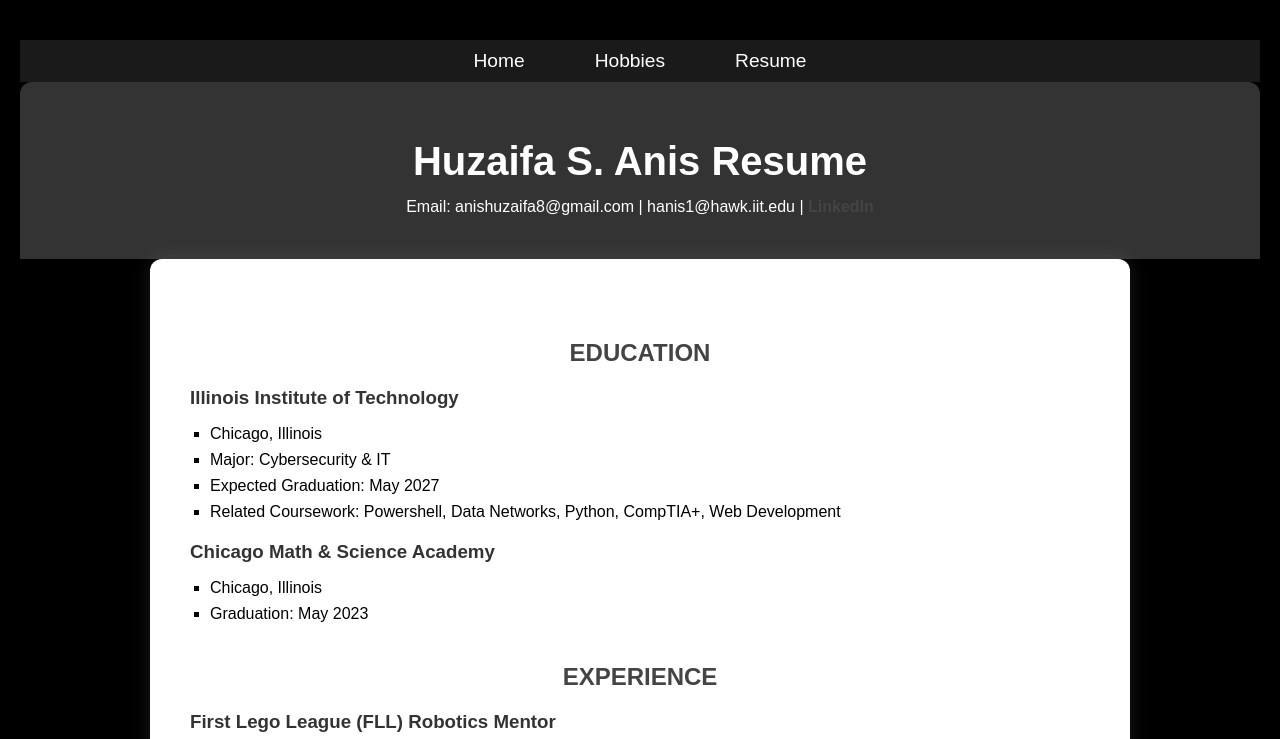
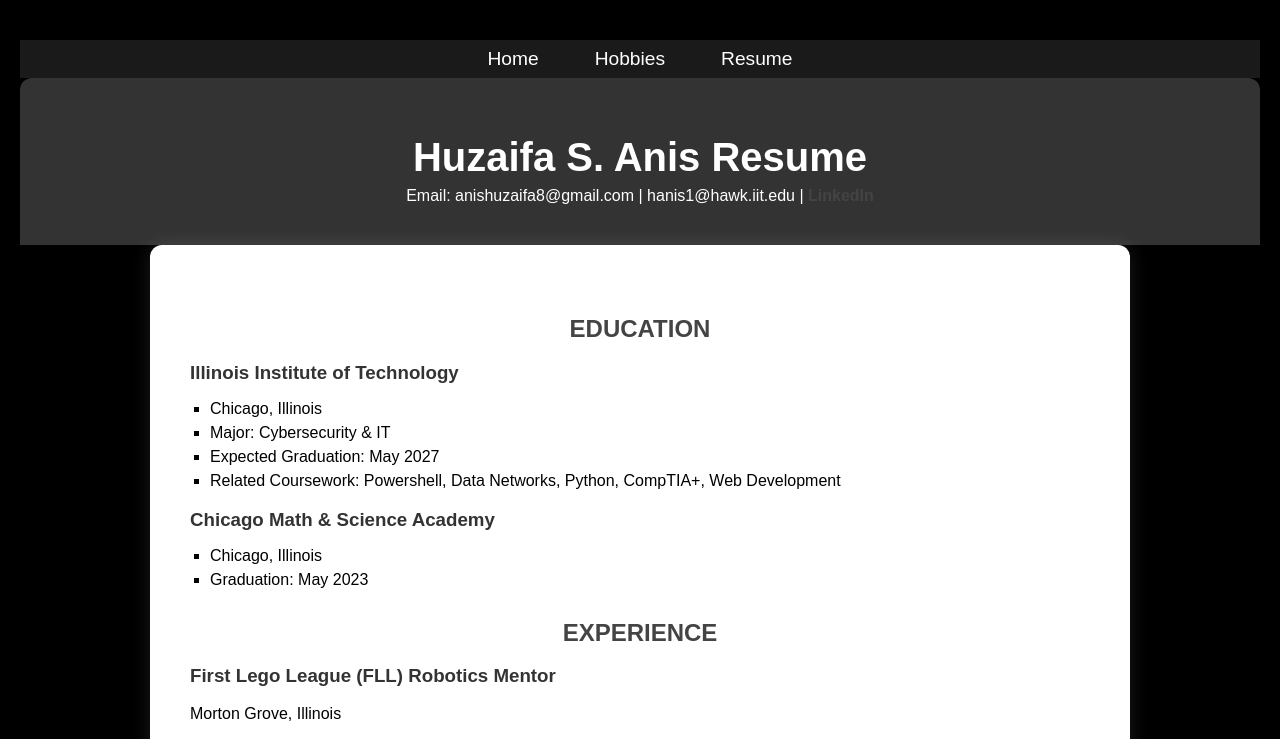
Before and after one commit to Huzi1080/Project2_webdev, a plain HTML site: page index.html in a window 1280 px wide. Shown: the top 739 px of the page. Drawn offline with Linux system fonts and the light colour scheme.

Commit message:
Update index.css

```diff
--- a/css/index.css
+++ b/css/index.css
@@ -34,12 +34,12 @@ header {
 
 header h1 {
   font-size: 2.5rem;
-  margin-bottom: 10px;
+  margin-bottom: 5px;
 }
 
 header p {
   font-size: 1rem;
-  margin-top: 0.5rem;
+  margin-top: 0.25rem;
 }
 
 header a {
@@ -63,14 +63,14 @@ header a:hover {
 }
 
 .directory li {
-  margin: 10px 20px;
+  margin: 8px 16px;
 }
 
 .directory a {
   color: #ffffff;
   font-size: 1.2rem;
   text-decoration: none;
-  padding: 10px 15px;
+  padding: 8px 12px;
   border-radius: 6px;
   transition: background-color 0.3s ease;
 }
@@ -82,28 +82,29 @@ header a:hover {
 h2 {
   color: #444444;
   text-align: center;
-  margin-top: 40px;
+  margin-top: 30px;
+  margin-bottom: 10px;
 }
 
 h3 {
   color: #333333;
-  margin-bottom: 5px;
+  margin-bottom: 3px;
 }
 
 p {
   font-size: 1rem;
-  line-height: 1.6;
-  margin-bottom: 10px;
+  line-height: 1.4;
+  margin-bottom: 8px;
 }
 
 ul {
   list-style-type: square;
   padding-left: 20px;
-  margin-bottom: 20px;
+  margin-bottom: 15px;
 }
 
 ul li {
-  margin-bottom: 8px;
+  margin-bottom: 6px;
 }
 
 a {
```
